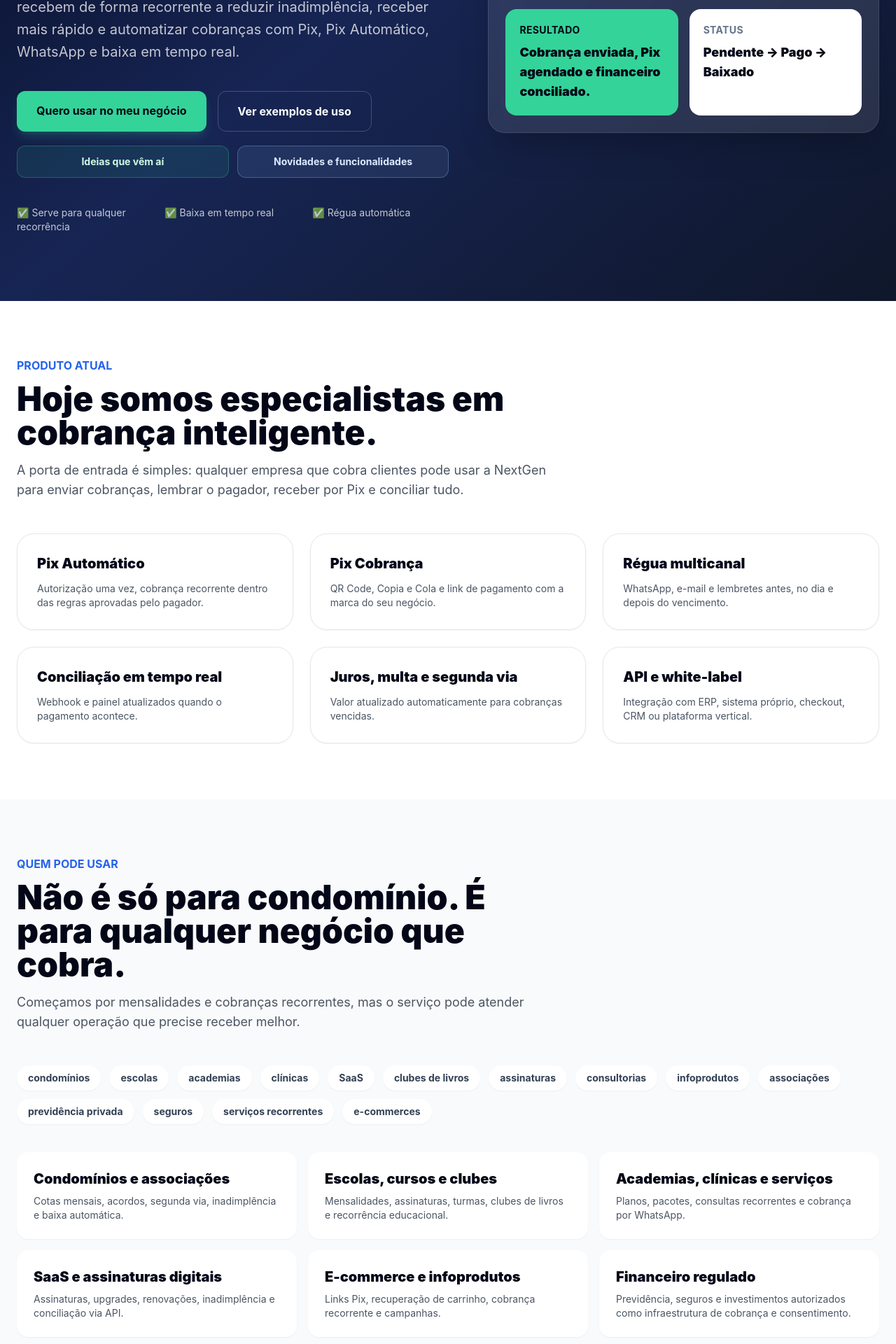
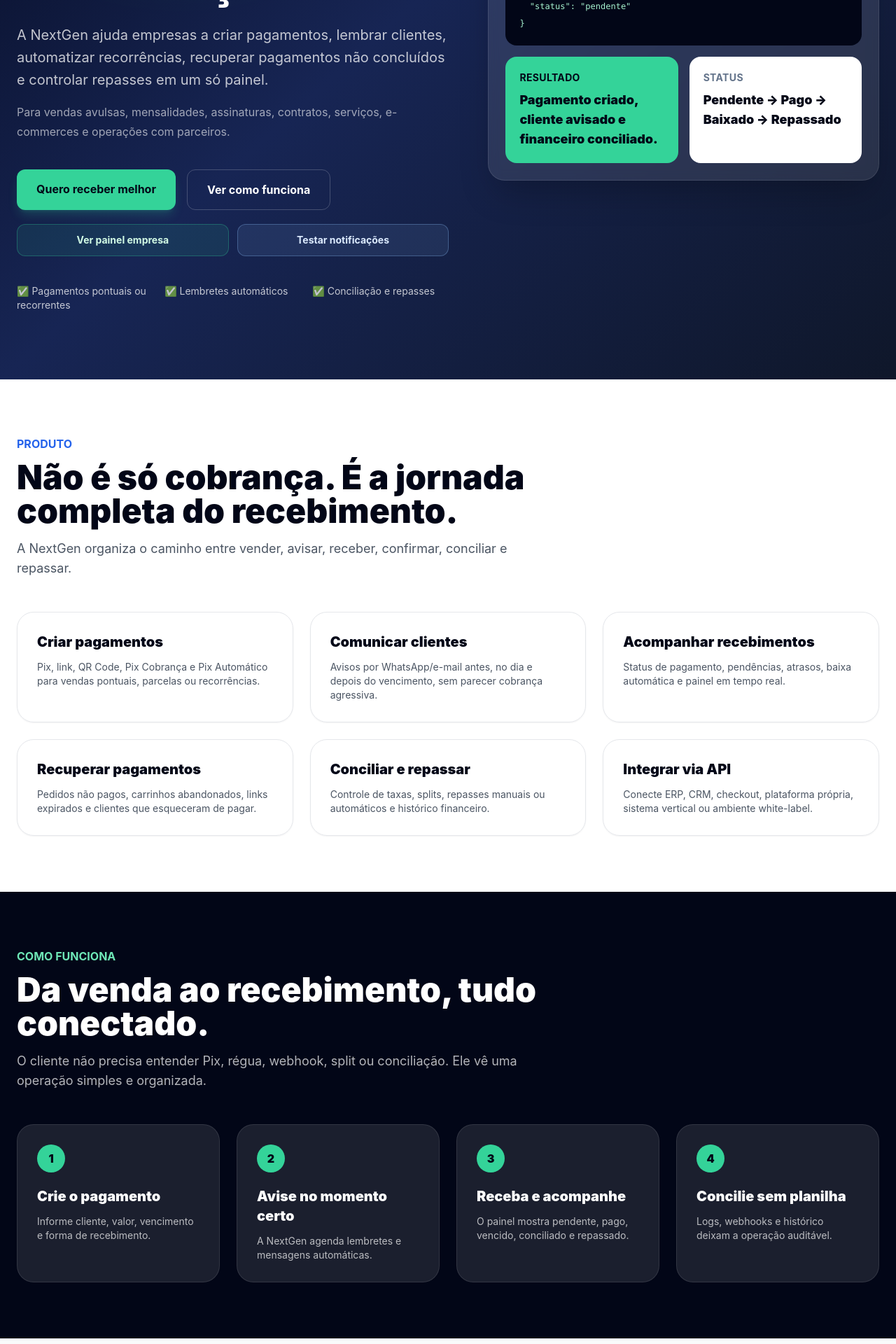
Before and after one commit to HenriqueGuilhermeUx/nextgenassets, a Next.js app in the folder apps/marketing/: page / in a window 1280 px wide. Shown: the part 620-2540 px from the top of the page at 70% size. Built offline with nearby package versions, Linux system fonts and the light colour scheme.

Commit message:
refactor: reposition nextgen as intelligent receivables platform

```diff
--- a/apps/marketing/src/app/page.tsx
+++ b/apps/marketing/src/app/page.tsx
@@ -1,53 +1,62 @@
 // ============================================
-//  NextGen Assets — Home: Cobrança Inteligente
+//  NextGen Assets — Home: Recebimentos Inteligentes
 // ============================================
 
 const segments = [
-  ['Condomínios e associações', 'Cotas mensais, acordos, segunda via, inadimplência e baixa automática.'],
-  ['Escolas, cursos e clubes', 'Mensalidades, assinaturas, turmas, clubes de livros e recorrência educacional.'],
-  ['Academias, clínicas e serviços', 'Planos, pacotes, consultas recorrentes e cobrança por WhatsApp.'],
-  ['SaaS e assinaturas digitais', 'Assinaturas, upgrades, renovações, inadimplência e conciliação via API.'],
-  ['E-commerce e infoprodutos', 'Links Pix, recuperação de carrinho, cobrança recorrente e campanhas.'],
-  ['Financeiro regulado', 'Previdência, seguros e investimentos autorizados como infraestrutura de cobrança e consentimento.']
+  ['Serviços e consultorias', 'Propostas, contratos, parcelas, sinal, saldo, lembretes e confirmação de pagamento.'],
+  ['Condomínios e associações', 'Cotas, acordos, segunda via, comunicação com moradores e conciliação do financeiro.'],
+  ['Escolas, cursos e clubes', 'Mensalidades, matrículas, recorrência, avisos aos responsáveis e baixa automática.'],
+  ['Academias, clínicas e recorrência', 'Planos, pacotes, consultas, retornos, renovações e lembretes de pagamento.'],
+  ['SaaS e assinaturas digitais', 'Assinaturas, upgrades, renovações, pagamentos não concluídos e conciliação via API.'],
+  ['E-commerce e infoprodutos', 'Links Pix, recuperação de pedidos, carrinho abandonado, campanhas e comunicação pós-venda.']
 ];
 
 const broadExamples = [
+  'vendas avulsas',
+  'mensalidades',
+  'assinaturas',
+  'contratos',
+  'serviços',
+  'consultorias',
   'condomínios',
   'escolas',
   'academias',
   'clínicas',
   'SaaS',
-  'clubes de livros',
-  'assinaturas',
-  'consultorias',
+  'e-commerces',
   'infoprodutos',
   'associações',
-  'previdência privada',
   'seguros',
-  'serviços recorrentes',
-  'e-commerces'
+  'operações com parceiros'
 ];
 
 const features = [
-  ['Pix Automático', 'Autorização uma vez, cobrança recorrente dentro das regras aprovadas pelo pagador.'],
-  ['Pix Cobrança', 'QR Code, Copia e Cola e link de pagamento com a marca do seu negócio.'],
-  ['Régua multicanal', 'WhatsApp, e-mail e lembretes antes, no dia e depois do vencimento.'],
-  ['Conciliação em tempo real', 'Webhook e painel atualizados quando o pagamento acontece.'],
-  ['Juros, multa e segunda via', 'Valor atualizado automaticamente para cobranças vencidas.'],
-  ['API e white-label', 'Integração com ERP, sistema próprio, checkout, CRM ou plataforma vertical.']
+  ['Criar pagamentos', 'Pix, link, QR Code, Pix Cobrança e Pix Automático para vendas pontuais, parcelas ou recorrências.'],
+  ['Comunicar clientes', 'Avisos por WhatsApp/e-mail antes, no dia e depois do vencimento, sem parecer cobrança agressiva.'],
+  ['Acompanhar recebimentos', 'Status de pagamento, pendências, atrasos, baixa automática e painel em tempo real.'],
+  ['Recuperar pagamentos', 'Pedidos não pagos, carrinhos abandonados, links expirados e clientes que esqueceram de pagar.'],
+  ['Conciliar e repassar', 'Controle de taxas, splits, repasses manuais ou automáticos e histórico financeiro.'],
+  ['Integrar via API', 'Conecte ERP, CRM, checkout, plataforma própria, sistema vertical ou ambiente white-label.']
+];
+
+const flow = [
+  ['1', 'Crie o pagamento', 'Informe cliente, valor, vencimento e forma de recebimento.'],
+  ['2', 'Avise no momento certo', 'A NextGen agenda lembretes e mensagens automáticas.'],
+  ['3', 'Receba e acompanhe', 'O painel mostra pendente, pago, vencido, conciliado e repassado.'],
+  ['4', 'Concilie sem planilha', 'Logs, webhooks e histórico deixam a operação auditável.']
 ];
 
 const pricing = [
-  ['Starter', 'R$ 149/mês', 'até 500 cobranças/mês', 'R$ 1,99 por Pix pago'],
-  ['Growth', 'R$ 499/mês', 'até 2.000 cobranças/mês', 'R$ 1,49 por Pix pago'],
+  ['Starter', 'R$ 149/mês', 'até 500 recebimentos/mês', 'R$ 1,99 por Pix pago'],
+  ['Growth', 'R$ 499/mês', 'até 2.000 recebimentos/mês', 'R$ 1,49 por Pix pago'],
   ['Scale', 'R$ 1.499/mês', 'alto volume e API', 'R$ 0,99 por Pix pago'],
   ['Enterprise', 'Custom', 'white-label + SLA', 'preço por contrato']
 ];
 
 const roadmap = [
-  ['Hoje', 'Cobrança Inteligente', 'Substituição de boletos, Pix Automático, régua de cobrança e conciliação.'],
-  ['Próximo', 'Recovery Commerce', 'Recuperação de carrinhos abandonados com WhatsApp, cupom e link Pix.'],
-  ['Depois', 'Wallet PF', 'Carteira do pagador para controlar assinaturas, consentimentos e pagamentos autorizados.']
+  ['Hoje', 'Recebimentos Inteligentes', 'Pix, links de pagamento, comunicação automática, conciliação e controle de repasses.'],
+  ['Próximo', 'Recovery Commerce', 'Recuperação de pedidos não pagos, carrinhos abandonados e vendas perdidas com WhatsApp e link Pix.'],
+  ['Depois', 'Wallet do pagador', 'Ambiente para controlar autorizações, assinaturas, consentimentos e pagamentos recorrentes.']
 ];
 
 export default function Home() {
@@ -60,8 +69,8 @@
             <a href="/" className="text-xl font-black tracking-tight">NextGen Assets</a>
             <div className="hidden gap-6 text-sm text-white/70 md:flex">
               <a href="#produto" className="hover:text-white">Produto</a>
+              <a href="#como-funciona" className="hover:text-white">Como funciona</a>
               <a href="#usos" className="hover:text-white">Quem usa</a>
-              <a href="#ideias" className="hover:text-white">Ideias que vêm aí</a>
               <a href="#precos" className="hover:text-white">Preços</a>
             </div>
           </nav>
@@ -69,58 +78,62 @@
           <div className="grid gap-14 lg:grid-cols-[1.05fr_0.95fr] lg:items-center">
             <div>
               <div className="mb-6 inline-flex rounded-full border border-emerald-400/30 bg-emerald-400/10 px-4 py-2 text-sm font-semibold text-emerald-200">
-                Pix Automático + cobrança recorrente + conciliação
+                Pix + mensagens + conciliação + recorrência
               </div>
               <h1 className="max-w-4xl text-5xl font-black leading-tight tracking-tight md:text-7xl">
-                Cobrança inteligente para qualquer negócio recorrente.
+                Receba melhor com Pix, mensagens automáticas e conciliação.
               </h1>
               <p className="mt-7 max-w-3xl text-xl leading-8 text-white/75">
-                A NextGen ajuda empresas que cobram, vendem, parcelam ou recebem de forma recorrente a reduzir inadimplência, receber mais rápido e automatizar cobranças com Pix, Pix Automático, WhatsApp e baixa em tempo real.
+                A NextGen ajuda empresas a criar pagamentos, lembrar clientes, automatizar recorrências, recuperar pagamentos não concluídos e controlar repasses em um só painel.
+              </p>
+              <p className="mt-4 max-w-3xl text-base leading-7 text-white/60">
+                Para vendas avulsas, mensalidades, assinaturas, contratos, serviços, e-commerces e operações com parceiros.
               </p>
               <div className="mt-10 flex flex-col gap-4 sm:flex-row">
-                <a href="https://wa.me/5511947984328?text=Quero%20usar%20Cobran%C3%A7a%20Inteligente%20NextGen%20no%20meu%20neg%C3%B3cio" className="rounded-xl bg-emerald-400 px-7 py-4 text-center font-bold text-slate-950 shadow-lg shadow-emerald-400/20 hover:bg-emerald-300">
-                  Quero usar no meu negócio
+                <a href="https://wa.me/5511947984328?text=Quero%20receber%20melhor%20com%20a%20NextGen" className="rounded-xl bg-emerald-400 px-7 py-4 text-center font-bold text-slate-950 shadow-lg shadow-emerald-400/20 hover:bg-emerald-300">
+                  Quero receber melhor
                 </a>
-                <a href="#usos" className="rounded-xl border border-white/20 px-7 py-4 text-center font-bold text-white hover:bg-white/10">
-                  Ver exemplos de uso
+                <a href="#como-funciona" className="rounded-xl border border-white/20 px-7 py-4 text-center font-bold text-white hover:bg-white/10">
+                  Ver como funciona
                 </a>
               </div>
 
               <div className="mt-5 grid gap-3 sm:grid-cols-2">
-                <a href="#ideias" className="rounded-xl border border-emerald-400/30 bg-emerald-400/10 px-5 py-3 text-center text-sm font-bold text-emerald-100 hover:bg-emerald-400/20">
-                  Ideias que vêm aí
+                <a href="/painel-empresa" className="rounded-xl border border-emerald-400/30 bg-emerald-400/10 px-5 py-3 text-center text-sm font-bold text-emerald-100 hover:bg-emerald-400/20">
+                  Ver painel empresa
                 </a>
-                <a href="#novidades" className="rounded-xl border border-blue-300/30 bg-blue-300/10 px-5 py-3 text-center text-sm font-bold text-blue-100 hover:bg-blue-300/20">
-                  Novidades e funcionalidades
+                <a href="/notificacoes" className="rounded-xl border border-blue-300/30 bg-blue-300/10 px-5 py-3 text-center text-sm font-bold text-blue-100 hover:bg-blue-300/20">
+                  Testar notificações
                 </a>
               </div>
 
               <div className="mt-10 grid gap-4 text-sm text-white/75 sm:grid-cols-3">
-                <div>✅ Serve para qualquer recorrência</div>
-                <div>✅ Baixa em tempo real</div>
-                <div>✅ Régua automática</div>
+                <div>✅ Pagamentos pontuais ou recorrentes</div>
+                <div>✅ Lembretes automáticos</div>
+                <div>✅ Conciliação e repasses</div>
               </div>
             </div>
 
             <div className="rounded-3xl border border-white/10 bg-white/10 p-6 shadow-2xl backdrop-blur">
               <div className="rounded-2xl bg-slate-950 p-5 font-mono text-sm text-emerald-200">
-                <div className="text-white/50">Cobrança recorrente</div>
+                <div className="text-white/50">Jornada de recebimento</div>
                 <pre className="mt-4 whitespace-pre-wrap text-xs leading-6">{`{
   "cliente": "cliente-001",
   "valor": "100.00",
   "vencimento": "2026-07-05",
-  "pagamento": "pix_automatico",
+  "pagamento": "pix",
+  "mensagens": ["D-3", "D-1", "D0", "D+1"],
   "status": "pendente"
 }`}</pre>
               </div>
               <div className="mt-4 grid gap-4 sm:grid-cols-2">
                 <div className="rounded-2xl bg-emerald-400 p-5 text-slate-950">
                   <div className="text-sm font-bold uppercase tracking-wide">Resultado</div>
-                  <p className="mt-2 text-lg font-black">Cobrança enviada, Pix agendado e financeiro conciliado.</p>
+                  <p className="mt-2 text-lg font-black">Pagamento criado, cliente avisado e financeiro conciliado.</p>
                 </div>
                 <div className="rounded-2xl bg-white p-5 text-slate-950">
                   <div className="text-sm font-bold uppercase tracking-wide text-slate-500">Status</div>
-                  <p className="mt-2 text-lg font-black">Pendente → Pago → Baixado</p>
+                  <p className="mt-2 text-lg font-black">Pendente → Pago → Baixado → Repassado</p>
                 </div>
               </div>
             </div>
@@ -131,9 +144,9 @@
       <section id="produto" className="px-6 py-20">
         <div className="mx-auto max-w-7xl">
           <div className="mb-12 max-w-3xl">
-            <p className="font-bold text-blue-600">PRODUTO ATUAL</p>
-            <h2 className="mt-3 text-4xl font-black md:text-5xl">Hoje somos especialistas em cobrança inteligente.</h2>
-            <p className="mt-4 text-lg text-gray-600">A porta de entrada é simples: qualquer empresa que cobra clientes pode usar a NextGen para enviar cobranças, lembrar o pagador, receber por Pix e conciliar tudo.</p>
+            <p className="font-bold text-blue-600">PRODUTO</p>
+            <h2 className="mt-3 text-4xl font-black md:text-5xl">Não é só cobrança. É a jornada completa do recebimento.</h2>
+            <p className="mt-4 text-lg text-gray-600">A NextGen organiza o caminho entre vender, avisar, receber, confirmar, conciliar e repassar.</p>
           </div>
           <div className="grid gap-6 md:grid-cols-2 lg:grid-cols-3">
             {features.map(([title, text]) => (
@@ -146,12 +159,31 @@
         </div>
       </section>
 
+      <section id="como-funciona" className="bg-slate-950 px-6 py-20 text-white">
+        <div className="mx-auto max-w-7xl">
+          <div className="mb-12 max-w-3xl">
+            <p className="font-bold text-emerald-300">COMO FUNCIONA</p>
+            <h2 className="mt-3 text-4xl font-black md:text-5xl">Da venda ao recebimento, tudo conectado.</h2>
+            <p className="mt-4 text-lg text-white/70">O cliente não precisa entender Pix, régua, webhook, split ou conciliação. Ele vê uma operação simples e organizada.</p>
+          </div>
+          <div className="grid gap-6 md:grid-cols-2 lg:grid-cols-4">
+            {flow.map(([number, title, text]) => (
+              <div key={title} className="rounded-3xl border border-white/10 bg-white/10 p-7">
+                <div className="flex h-10 w-10 items-center justify-center rounded-full bg-emerald-400 font-black text-slate-950">{number}</div>
+                <h3 className="mt-5 text-xl font-black">{title}</h3>
+                <p className="mt-3 text-sm text-white/70">{text}</p>
+              </div>
+            ))}
+          </div>
+        </div>
+      </section>
+
       <section id="usos" className="bg-gray-50 px-6 py-20">
         <div className="mx-auto max-w-7xl">
           <div className="mb-12 max-w-3xl">
             <p className="font-bold text-blue-600">QUEM PODE USAR</p>
-            <h2 className="mt-3 text-4xl font-black md:text-5xl">Não é só para condomínio. É para qualquer negócio que cobra.</h2>
-            <p className="mt-4 text-lg text-gray-600">Começamos por mensalidades e cobranças recorrentes, mas o serviço pode atender qualquer operação que precise receber melhor.</p>
+            <h2 className="mt-3 text-4xl font-black md:text-5xl">Para qualquer empresa que precisa receber melhor.</h2>
+            <p className="mt-4 text-lg text-gray-600">Serve para pagamentos pontuais, recorrentes, parcelados, pendentes ou vinculados a repasses.</p>
           </div>
 
           <div className="mb-10 flex flex-wrap gap-3">
@@ -172,7 +204,7 @@
           <div className="mt-10 rounded-3xl border border-blue-100 bg-blue-50 p-6 text-blue-950">
             <h3 className="text-xl font-black">Observação importante para mercados regulados</h3>
             <p className="mt-2 text-sm leading-6 text-blue-900/80">
-              Em previdência, seguros, investimentos e outros setores regulados, a NextGen atua como infraestrutura de cobrança, autorização, lembretes e conciliação. A oferta financeira, suitability, contrato e regulação ficam com a instituição autorizada ou parceira responsável.
+              Em previdência, seguros, investimentos e outros setores regulados, a NextGen atua como infraestrutura tecnológica de pagamentos, autorização, comunicação e conciliação. A oferta financeira, suitability, contrato e regulação ficam com a instituição autorizada ou parceira responsável.
             </p>
           </div>
         </div>
@@ -181,9 +213,9 @@
       <section id="ideias" className="px-6 py-20">
         <div className="mx-auto max-w-7xl">
           <div className="mb-12 max-w-3xl">
-            <p className="font-bold text-blue-600">IDEIAS QUE VÊM AÍ</p>
-            <h2 className="mt-3 text-4xl font-black md:text-5xl">A cobrança é o começo. A inteligência vem em camadas.</h2>
-            <p className="mt-4 text-lg text-gray-600">Não confundimos o cliente no início, mas mostramos que a plataforma está evoluindo para recuperar vendas, controlar assinaturas e criar uma wallet do pagador.</p>
+            <p className="font-bold text-blue-600">EVOLUÇÃO DO PRODUTO</p>
+            <h2 className="mt-3 text-4xl font-black md:text-5xl">Recebimento hoje. Inteligência financeira em camadas.</h2>
+            <p className="mt-4 text-lg text-gray-600">A base começa no recebimento, mas evolui para recuperação de vendas, automação de consentimentos e controle do pagador.</p>
           </div>
           <div className="grid gap-6 lg:grid-cols-3">
             {roadmap.map(([when, title, text]) => (
@@ -197,33 +229,11 @@
         </div>
       </section>
 
-      <section id="novidades" className="bg-slate-950 px-6 py-20 text-white">
-        <div className="mx-auto grid max-w-7xl gap-10 lg:grid-cols-[0.9fr_1.1fr] lg:items-center">
-          <div>
-            <p className="font-bold text-emerald-300">NOVIDADES E FUNCIONALIDADES</p>
-            <h2 className="mt-3 text-4xl font-black md:text-5xl">O que entra depois da cobrança inteligente.</h2>
-            <p className="mt-5 text-lg text-white/70">A base técnica já conversa com Open Finance, Pix Automático, webhooks e transações. Agora cada nova função vira produto.</p>
-          </div>
-          <div className="grid gap-4 md:grid-cols-2">
-            <div className="rounded-3xl border border-white/10 bg-white/10 p-6">
-              <h3 className="text-2xl font-black">Recovery Commerce</h3>
-              <p className="mt-3 text-sm text-white/70">Recuperação de carrinhos abandonados, pedidos não pagos e vendas perdidas com WhatsApp, cupom inteligente e link Pix.</p>
-              <div className="mt-5 rounded-xl bg-white/10 p-3 text-sm font-bold text-emerald-200">Em breve para e-commerces e vendas digitais</div>
-            </div>
-            <div className="rounded-3xl border border-white/10 bg-white/10 p-6">
-              <h3 className="text-2xl font-black">Wallet PF</h3>
-              <p className="mt-3 text-sm text-white/70">Carteira do pagador para controlar autorizações, assinaturas, cobranças, benefícios e pagamentos recorrentes.</p>
-              <div className="mt-5 rounded-xl bg-white/10 p-3 text-sm font-bold text-emerald-200">Em breve para pessoas físicas</div>
-            </div>
-          </div>
-        </div>
-      </section>
-
       <section id="precos" className="px-6 py-20">
         <div className="mx-auto max-w-7xl">
           <div className="mb-12 max-w-3xl">
             <p className="font-bold text-blue-600">PREÇOS SUGERIDOS</p>
-            <h2 className="mt-3 text-4xl font-black md:text-5xl">Preço menor que boleto. Valor maior que gateway.</h2>
+            <h2 className="mt-3 text-4xl font-black md:text-5xl">Valor maior que gateway. Mais simples que planilha.</h2>
             <p className="mt-4 text-lg text-gray-600">Comece simples: mensalidade + taxa por Pix pago. Enterprise entra com API, white-label e SLA.</p>
           </div>
           <div className="grid gap-5 lg:grid-cols-4">
@@ -240,10 +250,10 @@
       </section>
 
       <section className="bg-gradient-to-br from-slate-950 to-blue-950 px-6 py-20 text-center text-white">
-        <h2 className="mx-auto max-w-4xl text-4xl font-black md:text-5xl">Quer automatizar cobrança no seu negócio?</h2>
-        <p className="mx-auto mt-4 max-w-2xl text-lg text-white/70">Em 10 minutos mostramos como adaptar a NextGen para condomínio, assinatura, curso, serviço, venda recorrente, e-commerce ou operação regulada com parceiro autorizado.</p>
+        <h2 className="mx-auto max-w-4xl text-4xl font-black md:text-5xl">Quer receber melhor no seu negócio?</h2>
+        <p className="mx-auto mt-4 max-w-2xl text-lg text-white/70">Em 10 minutos mostramos como adaptar a NextGen para venda avulsa, mensalidade, assinatura, contrato, serviço, e-commerce ou operação com parceiro autorizado.</p>
         <div className="mt-8 flex flex-col justify-center gap-4 sm:flex-row">
-          <a href="https://wa.me/5511947984328?text=Quero%20uma%20demo%20da%20Cobran%C3%A7a%20Inteligente%20NextGen" className="rounded-xl bg-emerald-400 px-7 py-4 font-bold text-slate-950 hover:bg-emerald-300">Quero uma demo</a>
+          <a href="https://wa.me/5511947984328?text=Quero%20uma%20demo%20da%20NextGen%20para%20receber%20melhor" className="rounded-xl bg-emerald-400 px-7 py-4 font-bold text-slate-950 hover:bg-emerald-300">Quero uma demo</a>
           <a href="/painel-empresa" className="rounded-xl border border-white/20 px-7 py-4 font-bold text-white hover:bg-white/10">Ver painel empresa</a>
         </div>
       </section>
```
